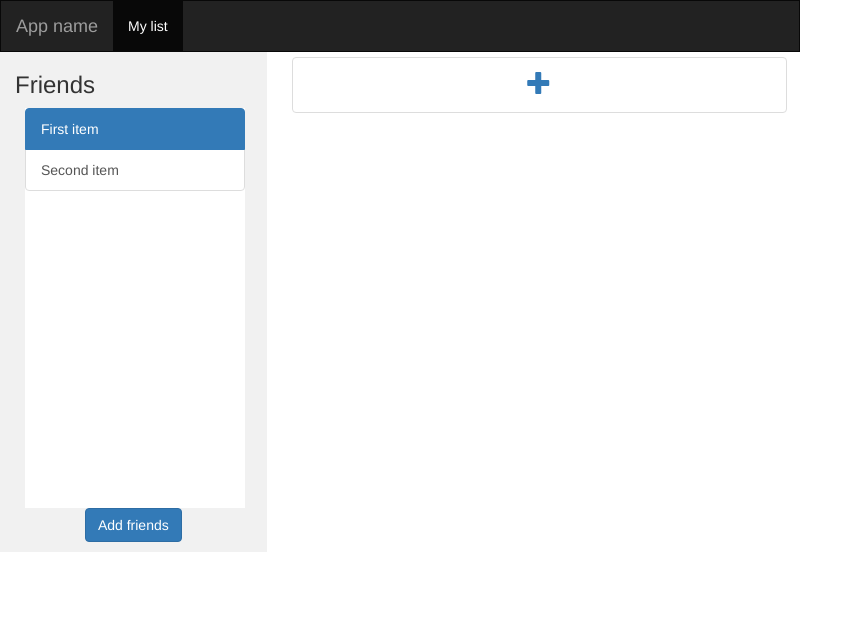
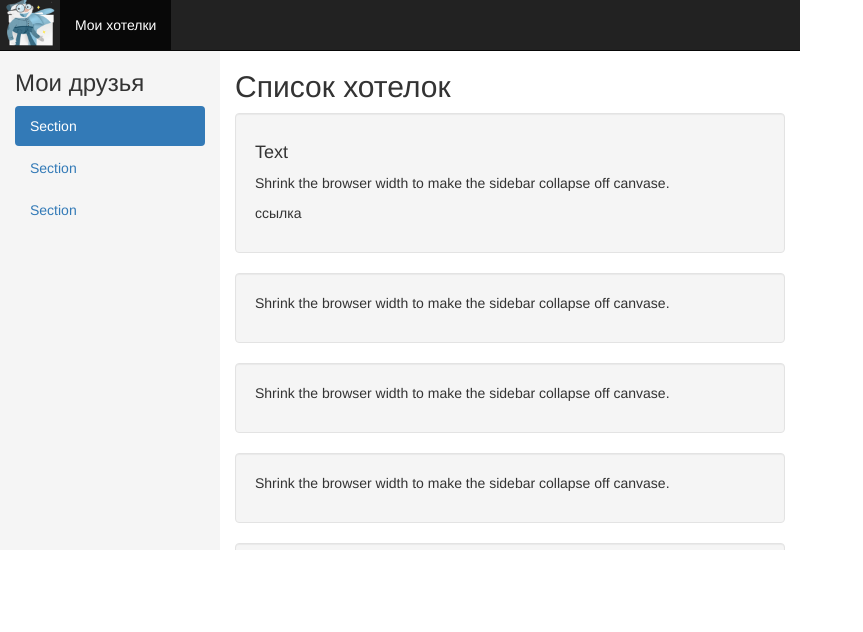
Before and after one commit to arybin93/hotelkin, a Flask app: page / in a window 1280 px wide. Shown: the top 632 px of the page, without its empty margins (0-863 px from the left). Run offline with Flask 2, Linux system fonts and the light colour scheme; data that the repository does not hold is empty; some libraries are stand-ins or nearby versions; some web fonts are replaced.

Commit message:
New design

```diff
--- a/webapp/static/css/styles.css
+++ b/webapp/static/css/styles.css
@@ -1,31 +1,118 @@
-/* Remove the navbar's default margin-bottom and rounded borders */
+.logo {
+    height: 50px;
+    width: auto;
+}
+
+.navbar-brand {
+    margin-top: -6px;
+    padding: 5px;
+}
+
 .navbar {
   margin-bottom: 0;
   border-radius: 0;
   width: 800px;
 }
 
-/* Set height of the grid so .sidenav can be 100% (adjust if needed) */
 .row.content {
     width: 800px;
     height: 500px;
 }
 
-/* Set gray background color and 100% height */
 .sidenav {
     background-color: #f1f1f1;
     height: 100%;
 }
 
-/* Set black background color, white text and some padding */
+body,html,.row-offcanvas {
+  height:100%;
+}
+
+body {
+  padding-top: 50px;
+}
+
+#sidebar {
+  width: inherit;
+  min-width: 220px;
+  max-width: 220px;
+  background-color:#f5f5f5;
+  height: 500px;
+  float: left;
+  position:relative;
+  overflow-y:auto;
+  overflow-x:hidden;
+}
+
+#main {
+  height:500px;
+  width: 580px;
+  overflow:auto;
+}
+
+/*
+ * off Canvas sidebar
+ * --------------------------------------------------
+ */
+@media screen and (max-width: 800px) {
+  .row-offcanvas {
+    position: relative;
+    -webkit-transition: all 0.25s ease-out;
+    -moz-transition: all 0.25s ease-out;
+    transition: all 0.25s ease-out;
+    width:calc(100% + 220px);
+  }
+
+  .row-offcanvas-left
+  {
+    left: -220px;
+  }
+
+  .row-offcanvas-left.active {
+    left: 0;
+  }
+
+  .sidebar-offcanvas {
+    position: absolute;
+    top: 0;
+  }
+}
+
+
+/* width */
+::-webkit-scrollbar {
+    width: 10px;
+}
+
+/* Track */
+::-webkit-scrollbar-track {
+    box-shadow: inset 0 0 5px grey;
+    border-radius: 10px;
+}
+
+/* Handle */
+::-webkit-scrollbar-thumb {
+    background: #446e9b;
+    border-radius: 10px;
+}
+
+/* Handle on hover */
+::-webkit-scrollbar-thumb:hover {
+    background: #406c9b;
+}
+
+
+
+
+/* Set black background color, white text and some padding
 footer {
     background-color: #555;
     color: white;
     padding: 15px;
-}
+} */
 
 /* On small screens, set height to 'auto' for sidenav and grid */
-@media screen and (max-width: 767px) {
+/*@media screen and (max-width: 767px) {
   .sidenav {
       height: auto;
       padding: 15px;
@@ -97,3 +184,4 @@ footer {
     text-align: center;
     font-size: 24px;
 }
+*/
--- a/webapp/static/js/main.js
+++ b/webapp/static/js/main.js
@@ -4,6 +4,14 @@ const MAIN_URL = window.location.protocol + "//" + window.location.host + "/";
 var user_id = 0;
 
 var wish_item_templete = '';
+
+var add_wish_button = '<div class="list-group-item">' +
+                        '<div class="wish-item-add-new">' +
+                        '<a class="icon" href="#" title="Add new wish">' +
+                            '<span class="fa fa-plus glyphicon glyphicon-plus"></span>' +
+                        '</a>' +
+                        '</div>' +
+                       '</div>';
 
 $.extend({
   getUrlVars: function(){
@@ -47,17 +55,9 @@ function get_list_of_wishes(user_id) {
             user_id: user_id
         },
         success:function(data) {
-            console.log(wish_list);
-
             $.each(data.result, function( index, value ) {
-                console.log(user_id);
-                console.log(value['vk_id']);
                 if (value['vk_id'].toString() == user_id) {
-                    console.log(value['id']);
-                    console.log(value['text']);
-                    console.log(value['description']);
-                    console.log(value['vk_id']);
-
+                    $(wish_list).append(add_wish_button);
                     $(wish_list).append('' +
                          '<div class="list-group-item wish">' +
                             '<div class="wish-item">' +
@@ -101,6 +101,12 @@ function get_top_wishes() {
 }
 
 $(document).ready(function() {
+  $('[data-toggle=offcanvas]').click(function() {
+    $('.row-offcanvas').toggleClass('active');
+  });
+});
+
+$(document).ready(function() {
     // get info about current user
     user_id = $.getUrlVar('viewer_id');
     user_id = '1234';
@@ -119,7 +125,12 @@ $(document).ready(function() {
     });
     */
     // listener for if click on friend, get list of wish for friend
+    $("#list_friends").click(function() {
+        console.log('click friend');
+    });
+
     // listener for add new wish
+
     // listener for like wish
     // listener for booking wish
 });
--- a/webapp/templates/main.html
+++ b/webapp/templates/main.html
@@ -1,14 +1,17 @@
 <!DOCTYPE html>
 <html lang="en">
 <head>
-    <title>App name</title>
+    <title>Хотелкin</title>
     <meta http-equiv="Content-type" content="text/html; charset=utf-8">
     <meta http-equiv="X-UA-Compatible" content="IE=Edge">
     <meta name="viewport" content="width=device-width, initial-scale=1">
     <!-- css -->
     <link rel="stylesheet" href="https://maxcdn.bootstrapcdn.com/bootstrap/3.3.7/css/bootstrap.min.css">
+    <link href="https://maxcdn.bootstrapcdn.com/bootswatch/3.3.7/spacelab/bootstrap.min.css" rel="stylesheet" integrity="sha384-L/tgI3wSsbb3f/nW9V6Yqlaw3Gj7mpE56LWrhew/c8MIhAYWZ/FNirA64AVkB5pI" crossorigin="anonymous">
+
     <link rel="stylesheet" href="static/css/styles.css" type="text/css">
     <link rel="stylesheet" href="http://fonts.googleapis.com/css?family=Cuprum:400,300" type="text/css">
+    <link rel="shortcut" type="image/png" href="static/media/hotelkin_icon.png"/>
 
     <!-- scripts -->
     <script src="https://ajax.googleapis.com/ajax/libs/jquery/3.3.1/jquery.min.js"></script>
@@ -17,53 +20,77 @@
     <script src="static/js/main.js" type="text/javascript"></script>
 </head>
 <body>
-    <nav class="navbar navbar-inverse">
+    <nav class="navbar navbar-inverse navbar-fixed-top ">
         <div class="container-fluid">
             <div class="navbar-header">
-              <a class="navbar-brand" href="#">App name</a>
+              <a class="navbar-brand" href="#"><img class="logo" src="static/media/hotelkin.png" alt="Хотелкin"></a>
             </div>
             <div class="collapse navbar-collapse" id="myNavbar">
               <ul class="nav navbar-nav">
-                <li class="active"><a href="#">My list</a></li>
+                  <li class="active"><a href="#">Мои хотелки</a></li>
               </ul>
             </div>
         </div>
     </nav>
 
-    <div class="container-fluid">
-        <div class="row content">
-            <div class="col-sm-4 sidenav">
-                <h3>Friends</h3>
+<div class="row-offcanvas row-offcanvas-left">
+  <div id="sidebar" class="sidebar-offcanvas">
+      <div class="col-md-12">
+        <h3>Мои друзья</h3>
           <div class="scrollbar-friends scrollbar-primary">
               <div class="force-overflow">
                   <div class="list-group" id="list_friends">
-                            <a href="#" class="list-group-item active">First item</a>
-                            <a href="#" class="list-group-item">Second item</a>
-                        </div>
-                    </div>
-                </div>
-                <div>
-                    <button type="button" class="btn btn-primary add-friend" id="add_friend">Add friends</button>
-                </div>
-            </div>
-
-            <div class="col-sm-8">
-                <div class="scrollbar-wish scrollbar-primary">
-                    <div class="force-overflow">
-                        <div class="list-group wishes" id="list_wishes">
-                            <div class="list-group-item">
-                                <div class="wish-item-add-new">
-                                    <a class="icon" href="" title="Add new wish">
-                                        <span class="fa fa-plus glyphicon glyphicon-plus"></span>
-                                    </a>
+                      <ul class="nav nav-pills nav-stacked">
+                      <li class="active"><a href="#">Section</a></li>
+                      <li><a href="#">Section</a></li>
+                      <li><a href="#">Section</a></li>
+                    </ul>
                   </div>
                 </div>
             </div>
       </div>
   </div>
+  <div id="main">
+      <div class="col-md-12">
+      	  <p class="visible-xs">
+            <button type="button" class="btn btn-primary btn-xs" data-toggle="offcanvas"><i class="glyphicon glyphicon-chevron-left"></i></button>
+          </p>
+          <h2>Список хотелок</h2>
+          <div class="row">
+              <div class="col-md-12"><div class="well">
+                  <h4>Text</h4>
+                  <p>Shrink the browser width to make the sidebar collapse off canvase.</p>
+              <p>ссылка</p></div></div>
           </div>
-
+          <div class="row">
+              <div class="col-md-12"><div class="well"><p>Shrink the browser width to make the sidebar collapse off canvase.</p></div></div>
+          </div>
+          <div class="row">
+              <div class="col-md-12"><div class="well"><p>Shrink the browser width to make the sidebar collapse off canvase.</p></div></div>
+          </div>
+          <div class="row">
+              <div class="col-md-12"><div class="well"><p>Shrink the browser width to make the sidebar collapse off canvase.</p></div></div>
+          </div>
+          <div class="row">
+              <div class="col-md-12"><div class="well"><p>Shrink the browser width to make the sidebar collapse off canvase.</p></div></div>
+          </div>
+          <div class="row">
+              <div class="col-md-12"><div class="well"><p>Shrink the browser width to make the sidebar collapse off canvase.</p></div></div>
+          </div>
+          <div class="row">
+              <div class="col-md-12"><div class="well"><p>Shrink the browser width to make the sidebar collapse off canvase.</p></div></div>
+          </div>
+          <div class="row">
+              <div class="col-md-12"><div class="well"><p>Shrink the browser width to make the sidebar collapse off canvase.</p></div></div>
+          </div>
+          <div class="row">
+              <div class="col-md-12"><div class="well"><p>Shrink the browser width to make the sidebar collapse off canvase.</p></div></div>
+          </div>
+          <div class="row">
+              <div class="col-md-12"><div class="well"><p>Shrink the browser width to make the sidebar collapse off canvase.</p></div></div>
           </div>
           </div>
+      </div>
+  </div>
+</div><!--/row-offcanvas -->
 </body>
-</html>
```
Also changed, not shown: webapp/static/media/hotelkin.png (added), webapp/static/media/hotelkin2.png (added), webapp/static/media/hotelkin_icon.png (added), webapp/static/media/hotelkin_icon2.png (added). Lines whose indentation alone changed are shown as unchanged.
